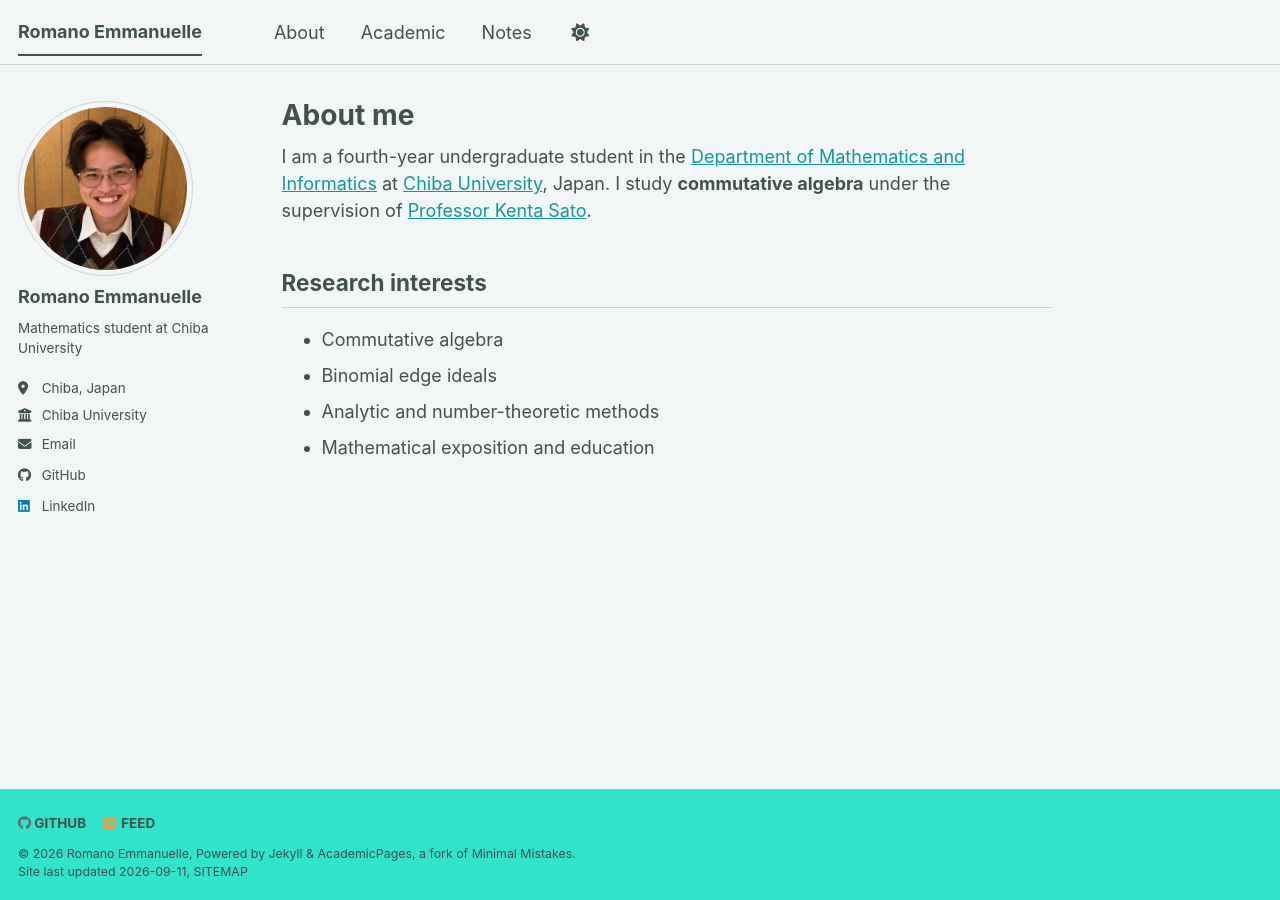
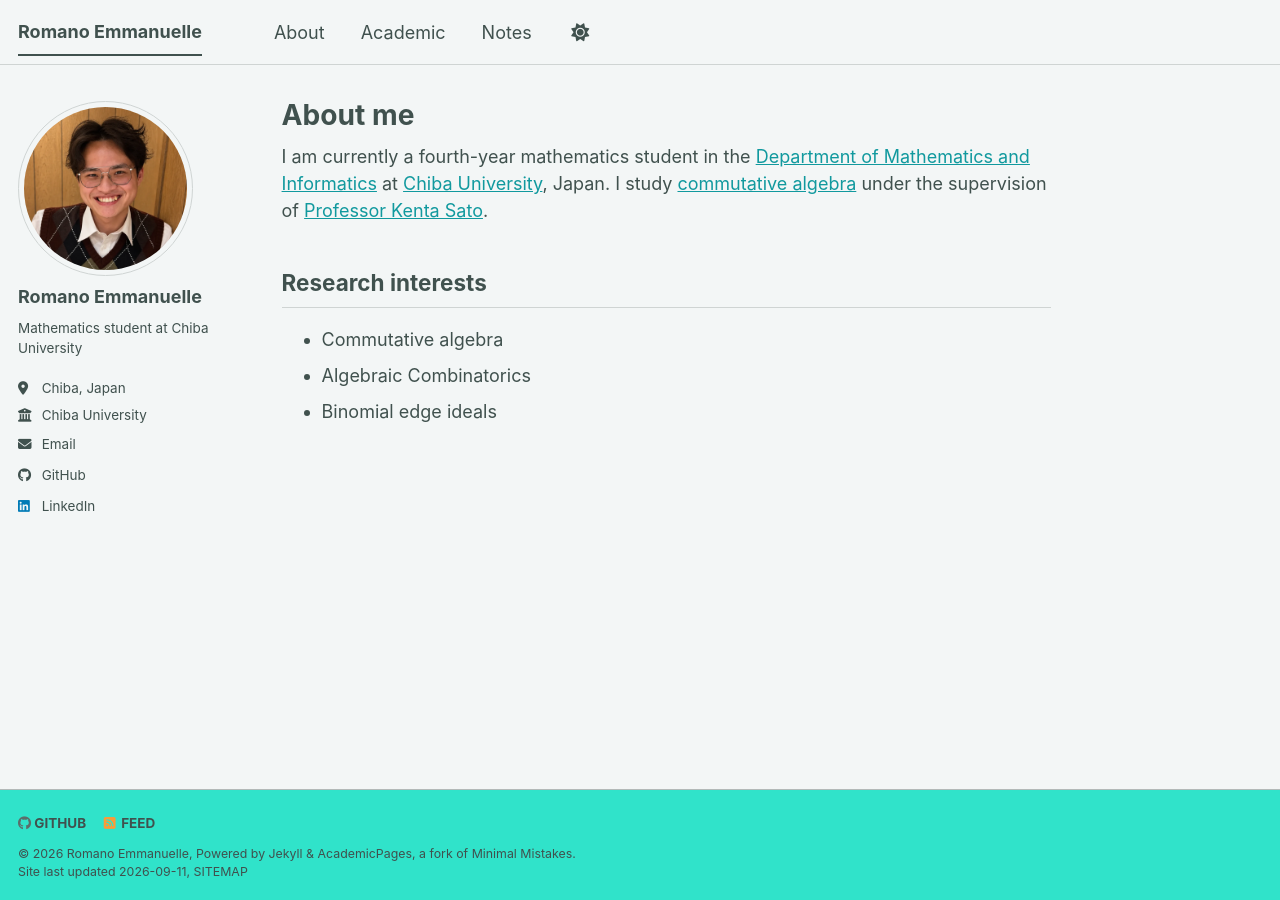
Before and after one commit to RomanoEmmanuelle/RomanoEmmanuelle.github.io, a Jekyll site: the page built from _pages/about.md, in a window 1280 px wide. Built offline with Jekyll 4.4.1, drawn with Linux system fonts in a browser that asks for light colours; a style sheet for code colours, icons or effects is not loaded.

Commit message:
Update about.md

```diff
--- a/_pages/about.md
+++ b/_pages/about.md
@@ -7,11 +7,10 @@ redirect_from:
   - /about.html
 ---
 
-I am a fourth-year undergraduate student in the [Department of Mathematics and Informatics](https://www.math.s.chiba-u.ac.jp/) at [Chiba University](https://www.chiba-u.ac.jp/), Japan. I study **commutative algebra** under the supervision of [Professor Kenta Sato](https://sites.google.com/view/ktsato).
+I am currently a fourth-year mathematics student in the [Department of Mathematics and Informatics](https://www.math.s.chiba-u.ac.jp/) at [Chiba University](https://www.chiba-u.ac.jp/), Japan. I study [commutative algebra](https://en.wikipedia.org/wiki/Commutative_algebra) under the supervision of [Professor Kenta Sato](https://sites.google.com/view/ktsato).
 
 ## Research interests
 
 - Commutative algebra
+- Algebraic Combinatorics
 - Binomial edge ideals
-- Analytic and number-theoretic methods
-- Mathematical exposition and education
```
